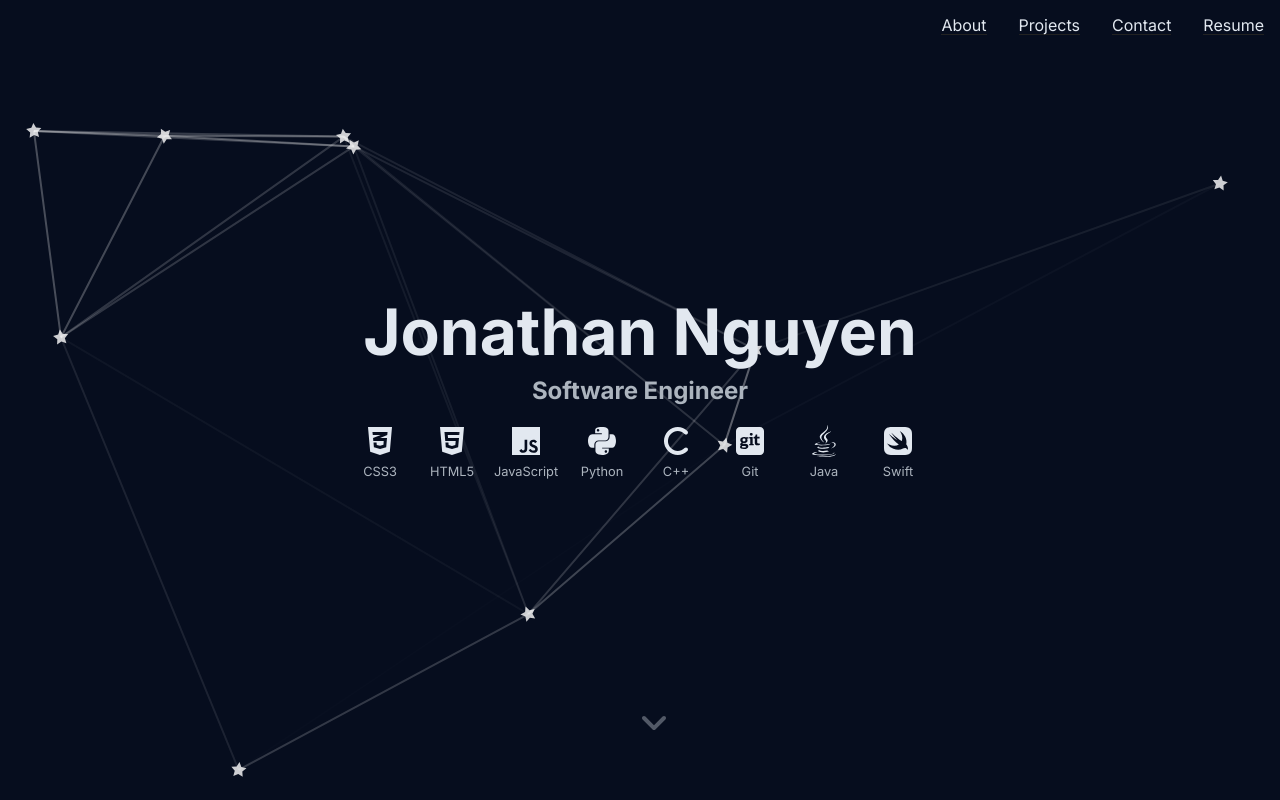
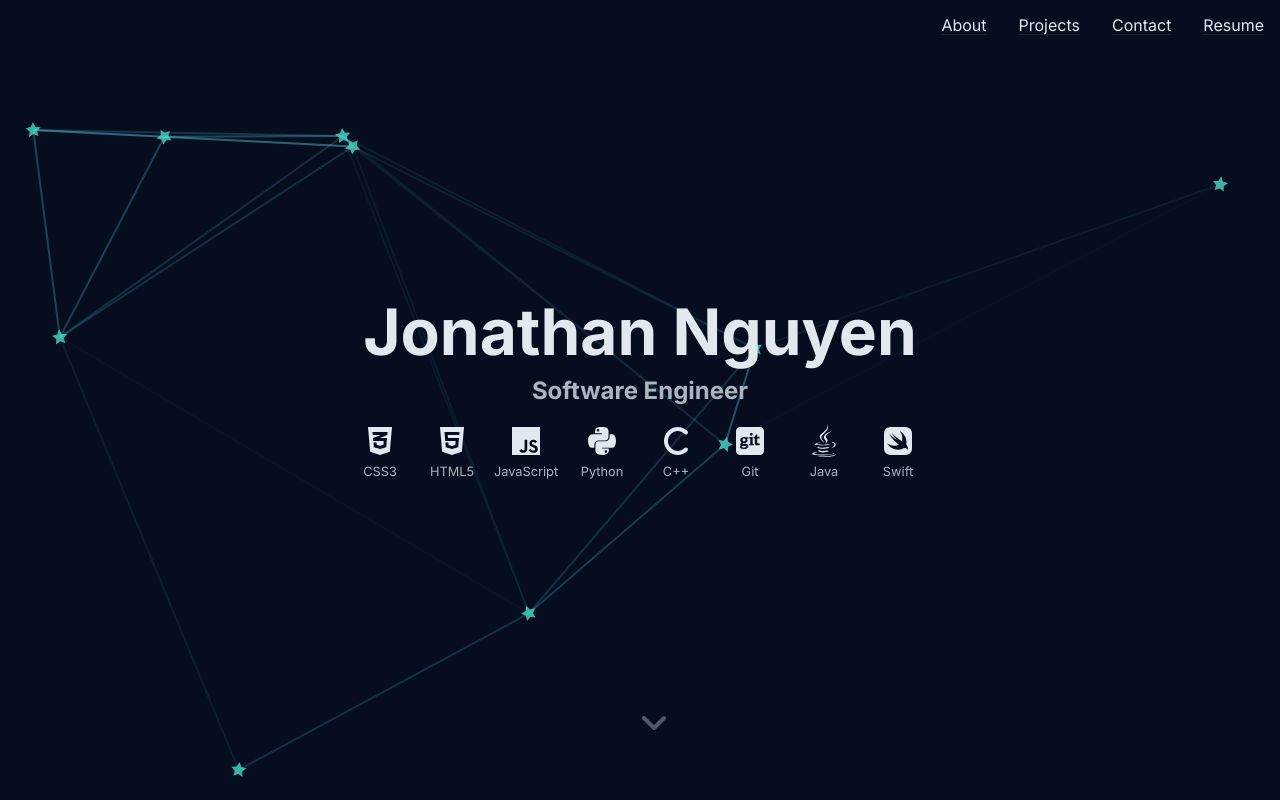
Before and after one commit to jonathanguyen21/Portfolio-Website, a React (Vite) app: page / in a window 1280 px wide. Shown: the top 800 px of the page. Built offline with nearby package versions, Linux system fonts and the light colour scheme.

Commit message:
changed star colors

```diff
--- a/components/StarParticles.jsx
+++ b/components/StarParticles.jsx
@@ -30,7 +30,7 @@ export default function StarParticles() {
             },
           },
           color: {
-            value: "#fff",
+            value: "#48DBC8",
           },
           shape: {
             type: "star",
@@ -71,7 +71,7 @@ export default function StarParticles() {
           line_linked: {
             enable: true,
             distance: 600,
-            color: "#ffffff",
+            color: "#5CDCF2",
             opacity: 0.4,
             width: 2,
           },
@@ -124,6 +124,7 @@ export default function StarParticles() {
           repeat: "no-repeat",
           size: "cover",
         },
+        fps_limit: 30,
       }}
     />
   );
```
